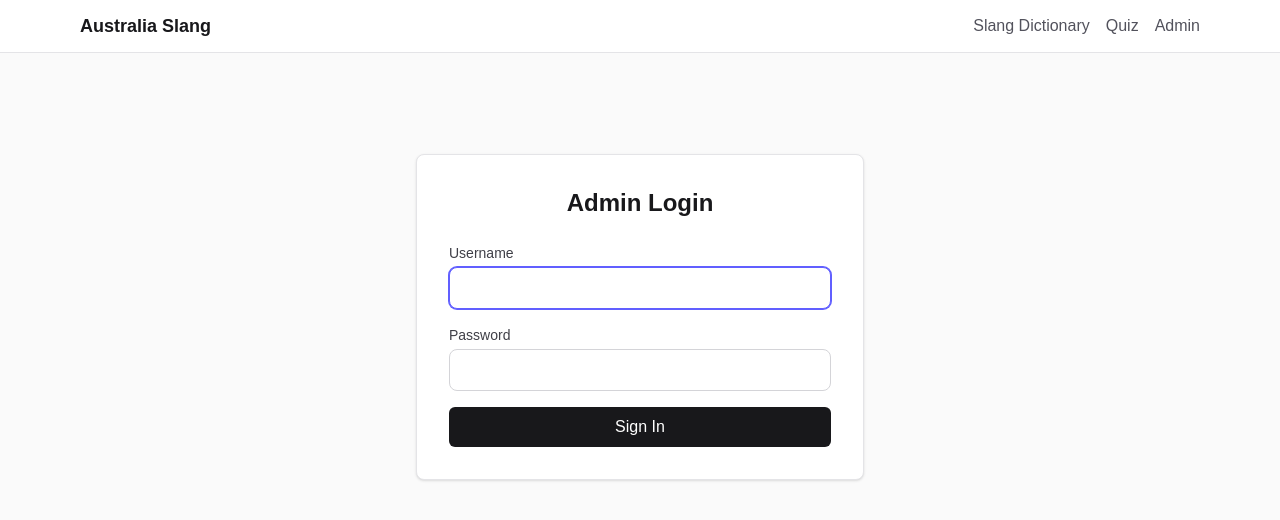
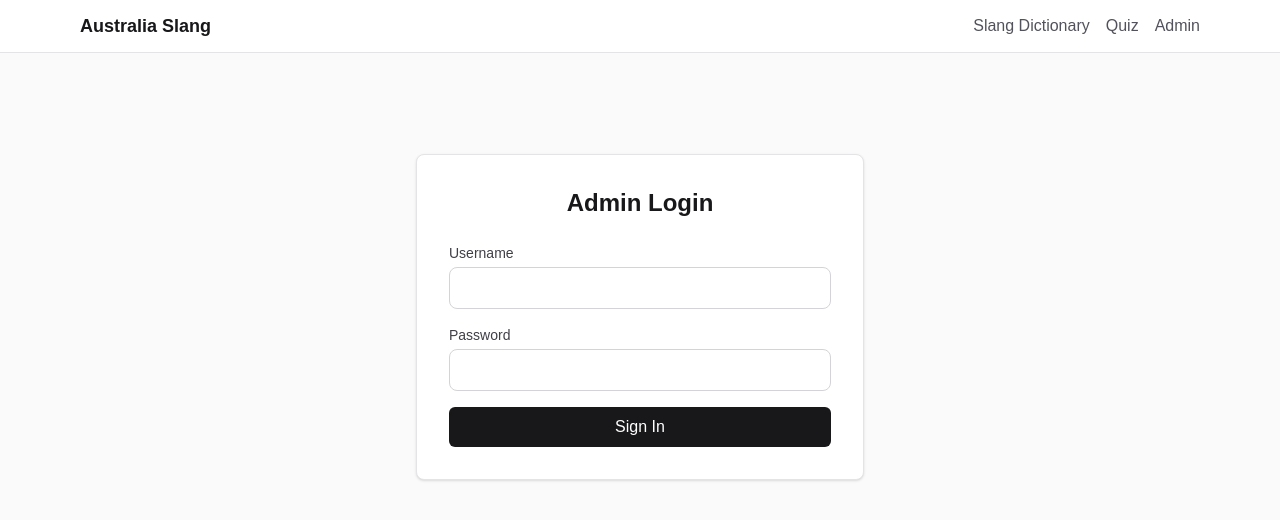
Before and after one commit to cnmzsjbz199328/australia-slang, a Next.js app: page /admin/login in a window 1280 px wide. Shown: the top 520 px of the page. Built offline with nearby package versions, Linux system fonts and the light colour scheme.

Commit message:
feat: add admin login page with credentials authentication and a reusable input component

```diff
--- a/src/app/admin/login/page.tsx
+++ b/src/app/admin/login/page.tsx
@@ -30,25 +30,19 @@ export default function AdminLoginPage() {
 
     return (
         <div className="flex min-h-[60vh] flex-col items-center justify-center py-12">
-            <div className="relative z-10 w-full max-w-md rounded-lg border border-zinc-200 bg-white p-8 shadow-sm dark:border-zinc-800 dark:bg-zinc-900">
+            <div className="w-full max-w-md rounded-lg border border-zinc-200 bg-white p-8 shadow-sm dark:border-zinc-800 dark:bg-zinc-900">
                 <h1 className="mb-6 text-center text-2xl font-bold text-zinc-900 dark:text-zinc-100">
                     Admin Login
                 </h1>
                 <form onSubmit={handleSubmit} className="space-y-4">
                     <Input
                         label="Username"
-                        name="username"
-                        type="text"
-                        autoComplete="username"
-                        autoFocus
                         value={username}
                         onChange={(e) => setUsername(e.target.value)}
                     />
                     <Input
                         label="Password"
-                        name="password"
                         type="password"
-                        autoComplete="current-password"
                         value={password}
                         onChange={(e) => setPassword(e.target.value)}
                     />
--- a/src/components/common/Input.tsx
+++ b/src/components/common/Input.tsx
@@ -16,7 +16,7 @@ export default function Input({ label, error, className = "", id, ...props }: In
       )}
       <input
         id={inputId}
-        className={`w-full rounded-lg border border-zinc-300 bg-white px-3 py-2 text-zinc-900 placeholder-zinc-500 focus:border-indigo-500 focus:ring-1 focus:ring-indigo-500 outline-hidden dark:border-zinc-600 dark:bg-zinc-800 dark:text-zinc-100 ${error ? "border-red-500" : ""} ${className}`}
+        className={`w-full rounded-lg border border-zinc-300 bg-white px-3 py-2 text-zinc-900 placeholder-zinc-500 dark:border-zinc-600 dark:bg-zinc-800 dark:text-zinc-100 ${error ? "border-red-500" : ""} ${className}`}
         {...props}
       />
       {error && <span className="text-sm text-red-600 dark:text-red-400">{error}</span>}
```
